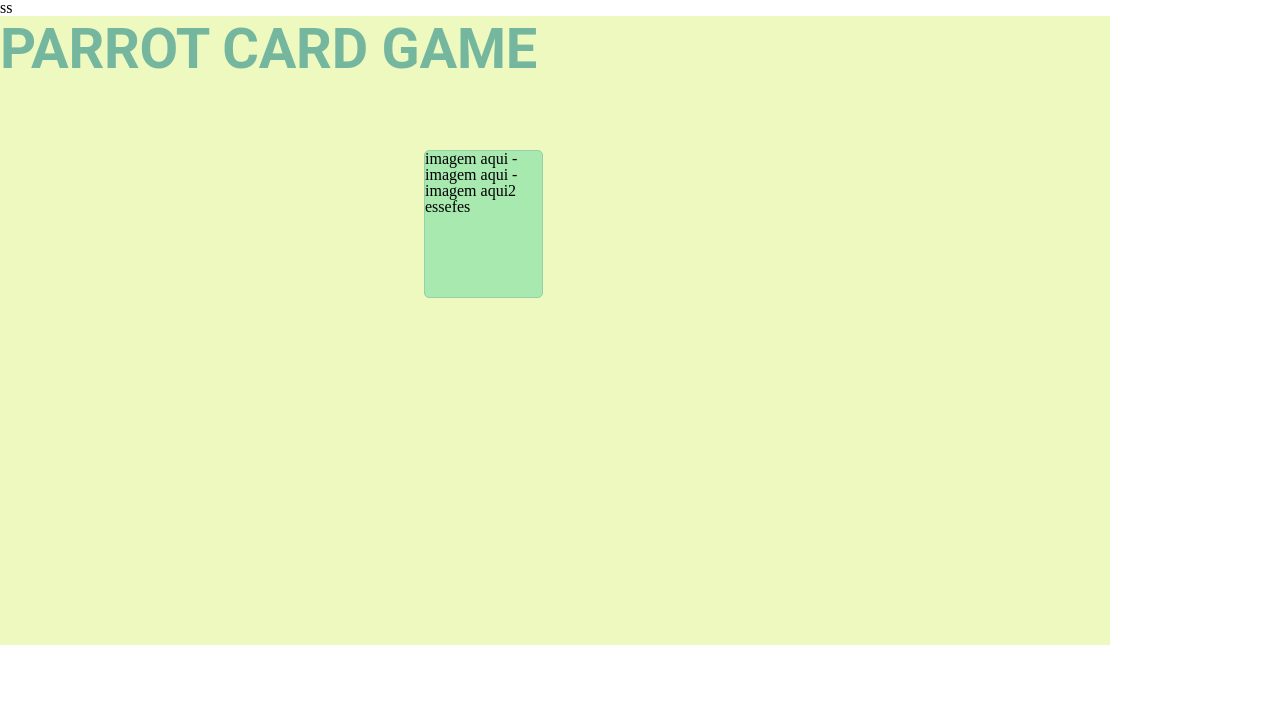
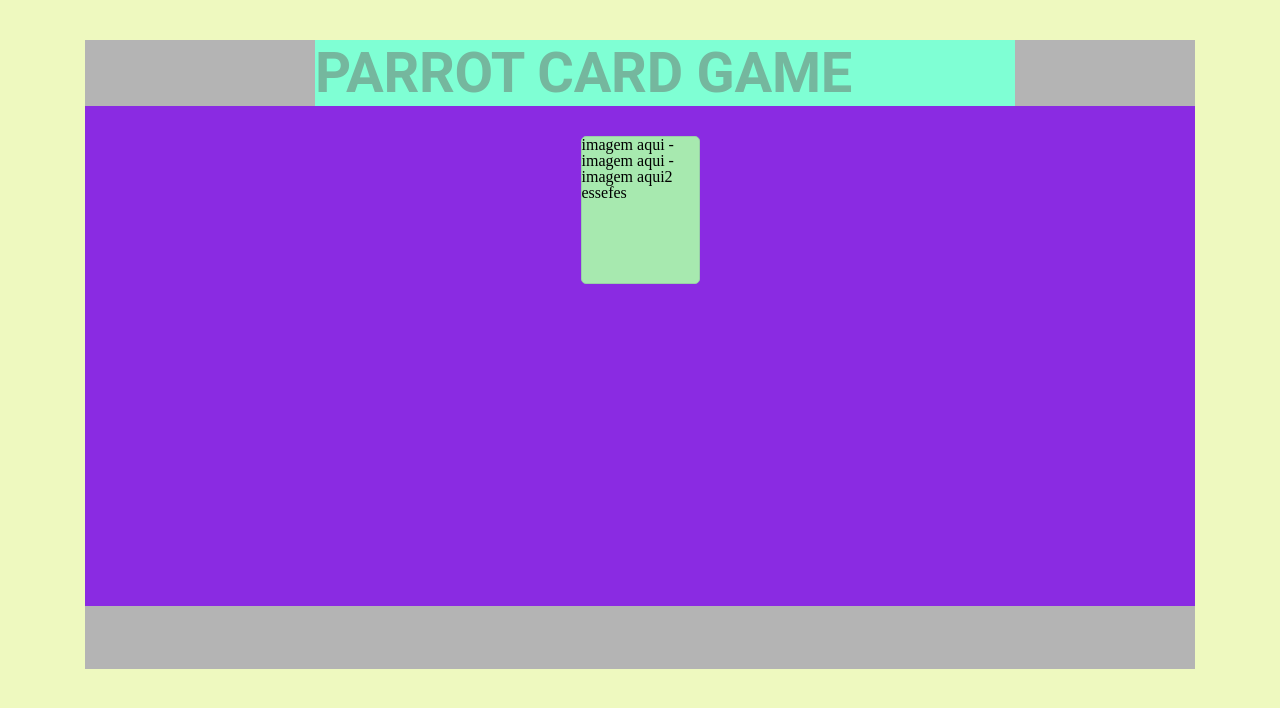
Before and after one commit to jmarcossss/ParrotsCardGame, a plain HTML site: page index.html in a window 1280 px wide. Drawn offline with Linux system fonts and the light colour scheme.

Commit message:
layout basicamente pronto

```diff
--- a/css/style.css
+++ b/css/style.css
@@ -1,32 +1,46 @@
+body {
+    background-color: #EEF9BF;
+    height: 915px;
+    display: flex;
+    justify-content: center;
+    margin-top: 40px;
+}
+
 .container {
     width: 1110px;
     height: 629px;
-    background-color: #EEF9BF;
+    background: #b4b4b4;
 }
 
 .titulo {
-    width: 540px;
-    height: 63px;
-    font-family: 'Roboto'; kkkkkk
+    width: 700px;
+    font-family: 'Roboto';
     font-style: normal;
     font-weight: 700;
     font-size: 56px;
     line-height: 66px;
     letter-spacing: -0.004em;
     color: #75B79E;
+    background-color: aquamarine;
+    margin-left: 230px;
 }
 
 .cartas {
     background-color: blueviolet;
+    width: 100%;
+    height: 500px;
+    display: flex;
+    justify-content: center;
 }
 
 .carta {
-    position: absolute;
+    /* position: absolute; */
     width: 117px;
     height: 146px;
-    left: 424px;
-    top: 150px;
+    /* left: 424px;
+    top: 150px; */
     background: #A7E9AF;
     border: 1px solid #99CEA8;
     border-radius: 5px;
+    margin-top: 30px;
 }
--- a/index.html
+++ b/index.html
@@ -6,7 +6,7 @@
         <link rel="stylesheet" href="./css/reset.css" />
         <link rel="stylesheet" href="./css/style.css" />
     </head>
-ss
+
     <body>
         <div class="container">
             <div class="titulo">
```
